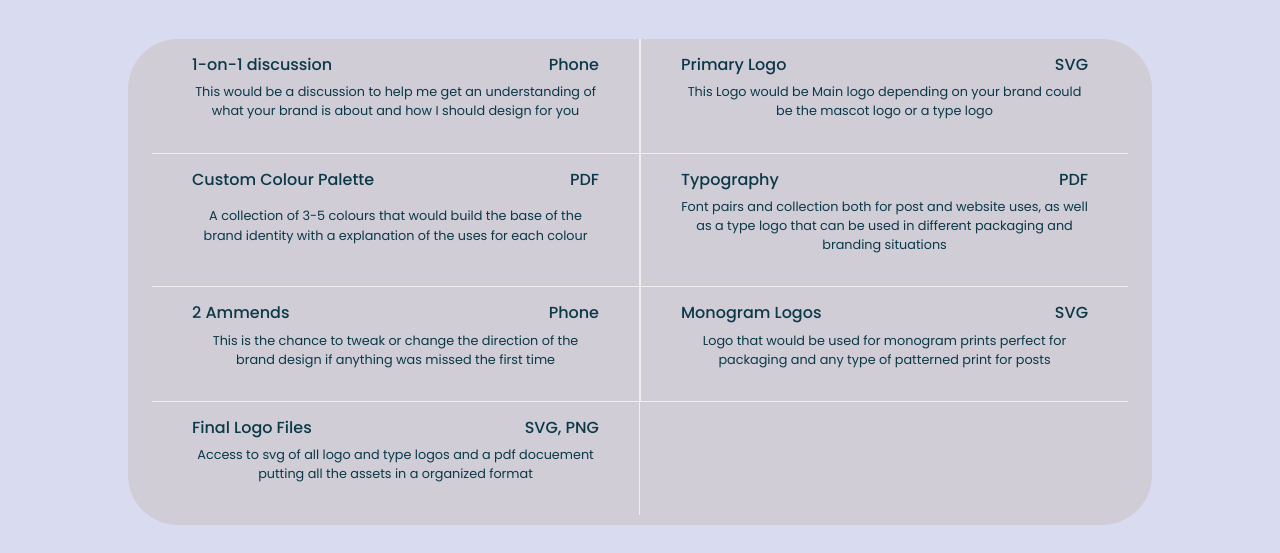
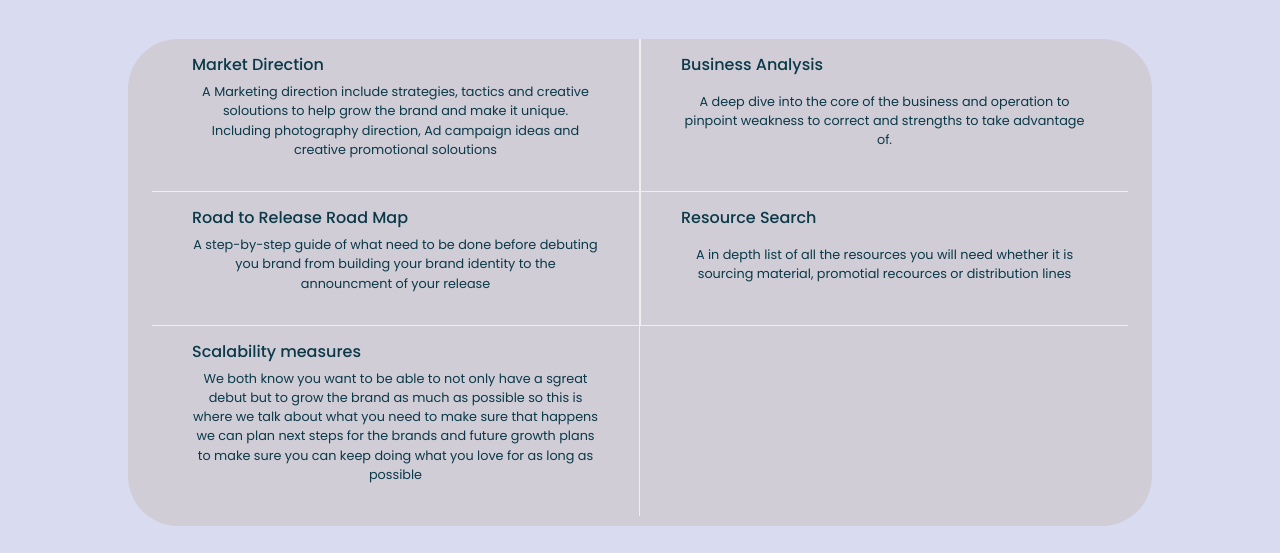
Before and after one commit to shaggy3232/PicsAndClips, a React (Create React App) app: page / in a window 1280 px wide. Shown: the part 1587-2140 px from the top of the page. Built offline with nearby package versions, Linux system fonts and the light colour scheme.

Commit message:
fix brand menu contents

```diff
--- a/src/Components/BrandDesignPackages/Components/MenuData.jsx
+++ b/src/Components/BrandDesignPackages/Components/MenuData.jsx
@@ -1,109 +1,110 @@
 const menuData = [
   {
     id: 1,
-    title: "1-on-1 discussion",
+    title: "Market Direction",
     category: "starter",
-    fileFormat: "Phone",
-    desc: `This would be a discussion to help me get an understanding of what your brand is about and how I should design for you`,
+    fileFormat: "",
+    desc: `A Marketing direction include strategies, tactics and creative soloutions to help grow the brand and make it unique. Including photography direction, Ad campaign ideas and creative promotional soloutions `,
   },
   {
-    id: 2,
-    title: "Instagram Post Templates",
-    category: "advanced",
-    fileFormat: "PSD",
-    desc: `Personalized, custom Instagram post templates to ensure cohesiveness between posts and help stand out from other brands`,
+    id:2,
+    title:"Business Analysis",
+    category:"starter",
+    fileFormat:"",
+    desc:' A deep dive into the core of the business and operation to pinpoint weakness to correct and strengths to take advantage of.'
+
   },
   {
-    id: 3,
-    title: "Packaging Moc Ups",
-    category: "special",
-    price: 25,
-    desc: `Realistic moc up of you packaging to captivate your customer for the whole purchasing journey`,
+    id:3,
+    title:"Road to Release Road Map",
+    category:"starter",
+    fileFormat:"",
+    desc: "A step-by-step guide of what need to be done before debuting you brand from building your brand identity to the announcment of your release"
+
+  },
+
+  {
+    id:4,
+    title:"Resource Search",
+    category:"starter",
+    fileFormat:"",
+    desc: ' A in depth list of all the resources you will need whether it is sourcing material, promotial recources or distribution lines'
+
   },
   {
-    id: 4,
-    title: "Primary Logo",
-    category: "starter",
-    fileFormat: "SVG",
-    desc: `This Logo would be Main logo depending on your brand could be the mascot logo or a type logo`,
+    id:5,
+    title:"Scalability measures",
+    category:"starter",
+    fileFormat:"",
+    desc:' We both know you want to be able to not only have a sgreat debut but to grow the brand as much as possible so this is where we talk about what you need to make sure that happens we can plan next steps for the brands and future growth plans to make sure you can keep doing what you love for as long as possible'
+
   },
   {
-    id: 5,
-    title: "Instagram Highlight Icons",
-    category: "advanced",
-    fileFormat: "PNG",
-    desc: `Custom highlight to draw attention to your best Instagram Story content and to ensure cohesiveness`
+    id:6,
+    title:"Mascot/Symbol Logo",
+    category:'main',
+    fileFormat:"",
+    desc:" A mascot or symbol logo is the face of your brand, with out any words your audience will recognize your brand values and instantly assoicate the mascot with your brand"
+
   },
   {
-    id: 6,
-    title: "Business Card Design",
-    category: "special",
-    price: 25,
-    desc: `Personalized buisiness card design to give to clients and potential partners for a professional`,
+    id:7,
+    title:"Type Logo",
+    category:"main",
+    fileFormat:"",
+    desc:"The type logo is your name, the brand name is important it defines what the values of the brand are and sets the tone for the rest of your brand this will also include variation that work better if landscaped or portrait"
   },
   {
-    id: 7,
-    title: "Custom Colour Palette",
-    category: "starter",
-    fileFormat: "PDF",
-    desc: `A collection of 3-5 colours that would build the base of the brand identity with a explanation of the uses for each colour `,
+    id:8,
+    title:"Colour Pallet",
+    category:"main",
+    fileFormat:"",
+    desc:"A finely curated set of colours to make sure that your brand stays consistent and expresses the aesthetic of you brand correctly, This will also include instruction on how to use which colour when.",
   },
   {
-    id: 8,
-    title: "Pintrest Ad Template",
-    category: "advanced",
-    fileFormat: "JPEG",
-    desc: `Engaging ad post to help attract customers to you page great scaled for both Pintrest and Instagram Stories`,
+    id:9,
+    title:"Typography",
+    category:"main",
+    fileFormat:"",
+    desc:"A set of different fonts that work cohesively and present the brand aesthetic as well as instruction of when to use which font when",
   },
   {
-    id: 9,
-    title: "NFC Stickers",
-    category: "special",
-    price: 50,
-    desc: `NFC Sticker programmed to make it easy to share your socials and website to whoever you come by and make great additions to throw into packages. Each order comes with 50 units`,
+    id:10,
+    title:"Logo Mark",
+    category:"main",
+    fileFormat:"",
+    desc:' A Logo mark is a great asset to use for packaging and Monogram prints as it is a condensed representation of the brand',
   },
   {
-    id: 10,
-    title: "Typography",
-    category: "starter",
-    fileFormat: "PDF",
-    desc: `Font pairs and collection both for post and website uses, as well as a type logo that can be used in different packaging and branding situations `,
+    id:11,
+    title:"Brand Pattern",
+    category:"main",
+    fileFormat:"",
+    desc:' Great for adding depth to the brand identity as the pattern can be used as texture or background for social media posts or packaging prints',
+  },
+
+  {
+    id:12,
+    title:"NFC Tags",
+    category:"deserts",
+    fileFormat:"",
+    desc:' stickers that can be used either to throw into packaging or on business cards to easily share you online presence quickly',
   },
   {
-    id: 11,
-    title: "2 Ammends",
-    category: "starter",
-    fileFormat: "Phone",
-    desc: `This is the chance to tweak or change the direction of the brand design if anything was missed the first time`,
+    id:13,
+    title:"Packaging Moc-ups",
+    category:"deserts",
+    fileFormat:"",
+    desc:" Packaging design is important when trying to give a effective start to finish interaction with a customer",
   },
   {
-    id: 12,
-    title: "Monogram Logos",
-    category: "starter",
-    fileFormat: "SVG",
-    desc: `Logo that would be used for monogram prints perfect for packaging and any type of patterned print for posts `,
+    id:14,
+    title:"Custom Graphics",
+    category:"deserts",
+    fileFormat:"",
+    desc:' Whether its a banner for a website or a social media post there is always a necisity for creative graphics',
   },
-  {
-    id: 13,
-    title: "Final Logo Files",
-    category: "starter",
-    fileFormat: "SVG,  PNG",
-    desc: `Access to svg of all logo and type logos and a pdf docuement putting all the assets in a organized format`,
-  },
-  {
-    id: 14,
-    title: "Brand Pattern",
-    category: "advanced",
-    fileFormat: "SVG",
-    desc: `Brand Patterns to help give texture and depth to brand design great for post background and packaging `,
-  },
-  {
-    id: 15,
-    title: "1 Special Menu Item",
-    category: "advanced",
-    fileFormat: "",
-    desc: `Your choice of one of the services offered in the special menu price included in the package`,
-  },
+
 ];
 
 export default menuData;
--- a/src/Components/BrandDesignPackages/Components/MenuLunch.jsx
+++ b/src/Components/BrandDesignPackages/Components/MenuLunch.jsx
@@ -14,7 +14,7 @@ const MenuLunch = ({ lunch, items }) => {
     <>
       {lunch &&
         items
-          .filter((item) => item.category === "advanced" || item.category === "starter")
+          .filter((item) => item.category === "main")
           .map((item, i) => (
             <motion.div
               className="menu-items"
--- a/src/Components/BrandDesignPackages/Components/MenuShakes.jsx
+++ b/src/Components/BrandDesignPackages/Components/MenuShakes.jsx
@@ -12,7 +12,7 @@ const MenuShakes = ({ shakes, items }) => {
     <>
       {shakes &&
         items
-          .filter((item) => item.category === "special")
+          .filter((item) => item.category === "deserts")
           .map((item, i) => (
             <motion.div
               className="menu-items"
@@ -24,7 +24,7 @@ const MenuShakes = ({ shakes, items }) => {
               <motion.div className="item-content">
                 <motion.div className="item-title-box">
                   <motion.h5 className="item-title">{item.title}</motion.h5>
-                  <motion.h5 className="item-price">${item.price}</motion.h5>
+                  <motion.h5 className="item-price">{item.price}</motion.h5>
                 </motion.div>
                 <motion.p className="item-desc">{item.desc}</motion.p>
               </motion.div>
```
